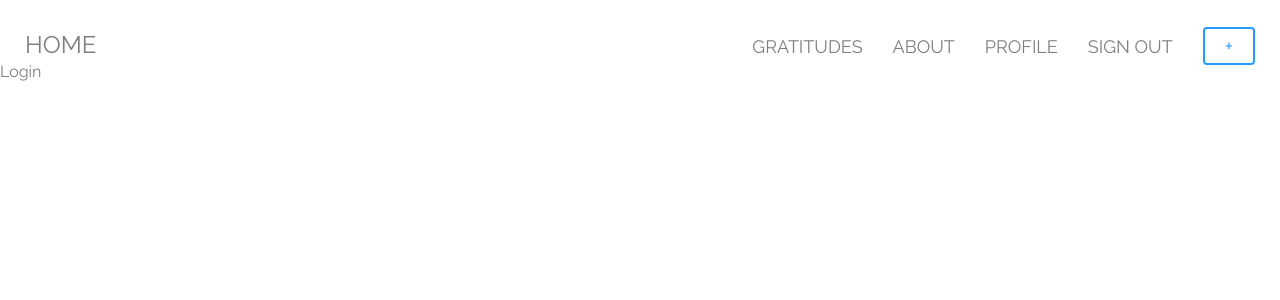
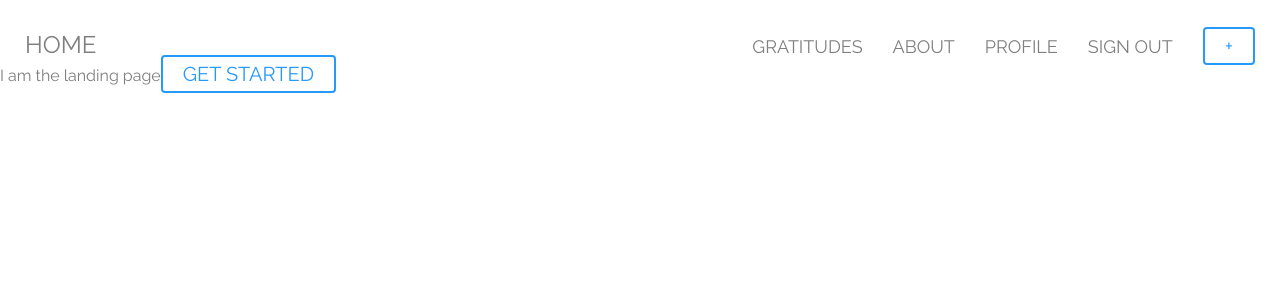
Before and after one commit to melchua/grateful, a Next.js app in the folder grateful-webapp/: page / in a window 1280 px wide. Shown: the top 300 px of the page. Built offline with nearby package versions, Linux system fonts and the light colour scheme; no server answers.

Commit message:
creating landing page component

```diff
--- /dev/null
+++ b/grateful-webapp/components/LandingPage/LandingPage.tsx
@@ -0,0 +1,12 @@
+import Button from '../Button/Button.tsx';
+
+export default function LandingPage() {
+  return (
+    <div>
+      I am the landing page
+      <Button>
+        <a href="/api/auth/login">GET STARTED</a>
+      </Button>
+    </div>
+  );
+}
--- a/grateful-webapp/package.json
+++ b/grateful-webapp/package.json
@@ -16,6 +16,7 @@
     "http-proxy-middleware": "^1.0.6",
     "micro-cors": "^0.1.1",
     "next": "10.0.8",
+    "proposal-temporal": "^0.7.0",
     "react": "17.0.1",
     "react-dom": "17.0.1"
   },
--- a/grateful-webapp/pages/index.jsx
+++ b/grateful-webapp/pages/index.jsx
@@ -6,12 +6,7 @@ import styles from '../styles/Home.module.css';
 import { addUserBySub, getUserBySub } from '../services/users'; // TODO: Refactor into a reusable hook
 import Layout from '../components/Layout/Layout';
 import WriteNewButton from '../components/WriteNewButton/WriteNewButton.tsx';
-
-const NotLoggedIn = () => (
-  <div>
-    <a href="/api/auth/login">Login</a>
-  </div>
-);
+import LandingPage from '../components/LandingPage/LandingPage.tsx';
 
 export default function Home() {
   const { user, isLoading, error } = useUser();
@@ -49,7 +44,7 @@ export default function Home() {
           </div>
         </div>
       ) : (
-        <NotLoggedIn />
+        <LandingPage />
       )}
     </Layout>
   );
```
Also changed, not shown: 1 other file (tests, documents, lock files or other folders).
